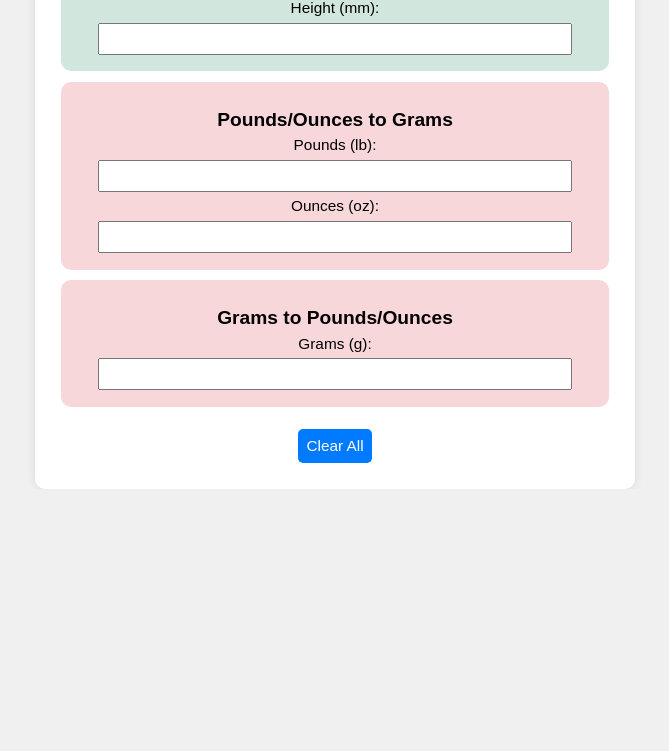
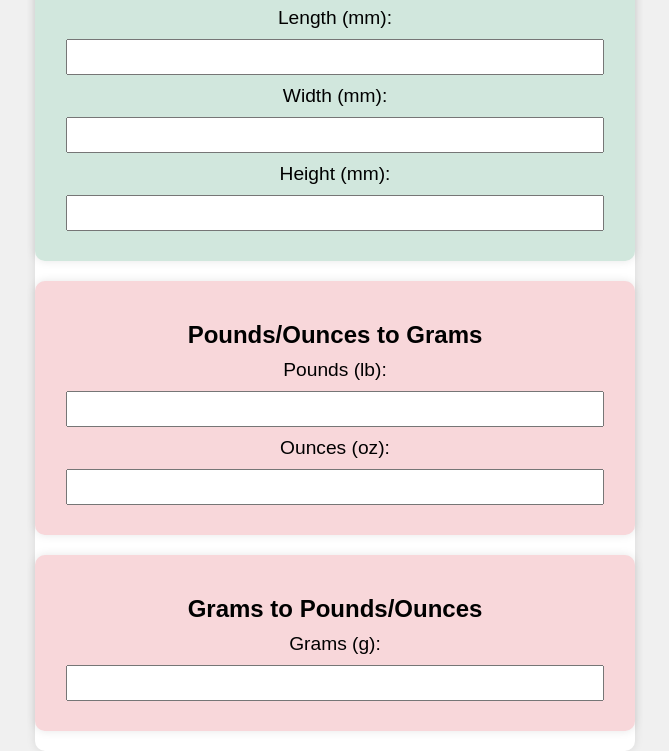
Before and after one commit to aspirationteam/pathtodebtfreelife.com, a plain HTML site: page inchtomm.html in a window 1280 px wide. Shown: the part 501-1252 px from the top of the page, without its empty margins (305-974 px from the left). Before the commit the page ends 990 px from the top, so only its background shows below. Drawn offline with Linux system fonts and the light colour scheme.

Commit message:
Update inchtomm.html

```diff
--- a/inchtomm.html
+++ b/inchtomm.html
@@ -16,6 +16,7 @@
         }
         .container {
             background: white;
+<<<<<<< HEAD
             padding: 2%;
             border-radius: 10px;
             box-shadow: 0 0 10px rgba(0, 0, 0, 0.1);
@@ -46,6 +47,35 @@
         .input-group {
             margin-bottom: 2%;
             padding: 2%;
+=======
+            padding: 20px;
+            border-radius: 10px;
+            box-shadow: 0 0 10px rgba(0, 0, 0, 0.1);
+            text-align: center;
+        }
+        h1 {
+            font-size: 2em;
+            margin-bottom: 20px;
+        }
+        h2 {
+            font-size: 1.5em;
+            margin-bottom: 10px;
+        }
+        label {
+            font-size: 1.2em;
+            margin-top: 10px;
+        }
+        input {
+            font-size: 1.2em;
+            padding: 5px;
+            margin: 10px 0;
+            width: calc(100% - 22px);
+            box-sizing: border-box;
+        }
+        .input-group {
+            margin-bottom: 20px;
+            padding: 20px;
+>>>>>>> parent of 9eb8367 (Update inchtomm.html)
             border-radius: 10px;
         }
         .length-converter {
@@ -54,6 +84,7 @@
         .weight-converter {
             background-color: #f8d7da;
         }
+<<<<<<< HEAD
         .clear-button {
             font-size: 1.2vw;
             padding: 1.5%;
@@ -81,6 +112,8 @@
                 padding: 3%;
             }
         }
+=======
+>>>>>>> parent of 9eb8367 (Update inchtomm.html)
     </style>
     <script>
         function convertInchesToMm() {
@@ -117,18 +150,6 @@
             document.getElementById('lb').value = lb;
             document.getElementById('oz').value = oz.toFixed(2);
         }
-
-        function clearAll() {
-            document.getElementById('lengthInches').value = '';
-            document.getElementById('widthInches').value = '';
-            document.getElementById('heightInches').value = '';
-            document.getElementById('lengthMm').value = '';
-            document.getElementById('widthMm').value = '';
-            document.getElementById('heightMm').value = '';
-            document.getElementById('lb').value = '';
-            document.getElementById('oz').value = '';
-            document.getElementById('grams').value = '';
-        }
     </script>
 </head>
 <body>
@@ -164,7 +185,6 @@
             <label for="grams">Grams (g):</label>
             <input type="number" id="grams" step="any" oninput="convertGToLbOz()">
         </div>
-        <button class="clear-button" onclick="clearAll()">Clear All</button>
     </div>
 </body>
 </html>
```
